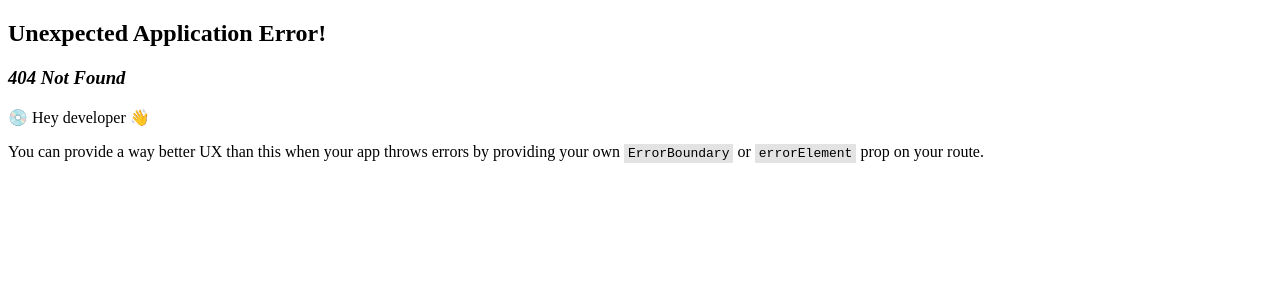
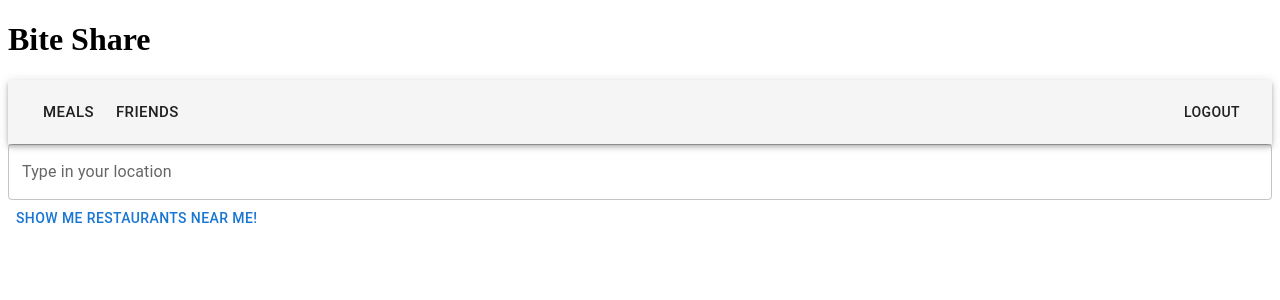
Before and after one commit to rpp2205-boc-dolomite/biteshare-app, a React app: page /searchRest in a window 1280 px wide. Before the commit this address had no page. Shown: the top 300 px of the page. Built offline with nearby package versions, Linux system fonts and the light colour scheme; the HTML template or start-up script is replaced by a standard one.

Commit message:
restaurant search is now working, 20 closest restaurants displayed, sorted by distance, select function started, need to finish to pass on name

```diff
--- a/client/src/components/Restaurant/RestaurantSearch.jsx
+++ b/client/src/components/Restaurant/RestaurantSearch.jsx
@@ -1,13 +1,19 @@
 import React, { useState } from 'react';
 import axios from 'axios';
 import Navbar from '../Navbar.jsx';
-import {Button, Box, Typography, TextField, List, ListItem, ListItemButton} from '@mui/material';
+import {Button, Box, Typography, TextField, List, ListItem, ListItemButton, Divider} from '@mui/material';
 
 const RestaurantSearch = ({}) => {
   const [local, setLocation] = useState('');
   const [restName, setRestName] = useState('');
   const [restAddress, setRestAddress] = useState('')
   const [businesses, setBusinesses] = useState([]);
+  const [selectedIndex, setSelectedIndex] = React.useState(1);
+
+  const handleListItemClick = (event, index) => {
+    setSelectedIndex(index);
+    console.log(event.target.outerText);
+  };
 
   const handleLocation = (e) => {
     setLocation(e.target.value);
@@ -23,9 +29,10 @@ const RestaurantSearch = ({}) => {
   // }
 
   const searchLocal = (local) => {
-    axios.get('/biz', {location: local})
+    axios.get(`/biz?location=${local}`)
       .then ((results) => {
-        console.log(results)
+        setBusinesses(results.data);
+        console.log(results.data)
       })
       .catch ((err) => {
         console.log(err);
@@ -41,13 +48,31 @@ const RestaurantSearch = ({}) => {
       alignItems="center"
       justifyContent="center"
     >
-      <TextField fullWidth label="Type in your location" onChange={handleLocation} value={local} />
-      <Button onClick={searchLocal}>Show me restaurants near me!</Button>
+      <TextField fullWidth label="Type in your location" onChange={handleLocation} />
+      <Button onClick={() => {searchLocal(local)}}>Show me restaurants near me!</Button>
+      <List>
+      {businesses.map((bus, index) => {
+      return (
+        <ListItem key={index}>
+        <ListItemButton
+          selected={selectedIndex === 0}
+          onClick={(event) => handleListItemClick(event, 0)}
+        >
+
+          <Typography variant="h6"></Typography>
+          <Typography variant="h6">
+          {bus.name} {bus.location.display_address[0]} {bus.location.display_address[1]}
+          </Typography>
+          </ListItemButton>
+        </ListItem>
+
+      )
+    })}
+      </List>
     </Box>
   </Box>
   )
 }
 
 
-
 export default RestaurantSearch;
--- a/client/src/index.jsx
+++ b/client/src/index.jsx
@@ -10,6 +10,7 @@ import Review from './components/Review.jsx';
 import SignUp from './components/SignUp.jsx';
 import Login from './components/Login.jsx';
 import FriendsPage from './components/FriendsPage.jsx';
+import RestaurantSearch from './components/Restaurant/RestaurantSearch.jsx';
 
 
 import {
@@ -26,7 +27,8 @@ const router = createBrowserRouter([
   {path:"/meal", element:<Meal />},
   {path: "/review", element: <Review />},
   //{path: "/mealdetail", element: }
-  {path:'/friends', element:<FriendsPage />}
+  {path:'/friends', element:<FriendsPage />},
+  {path:"/searchRest", element:<RestaurantSearch />}
 ])
 
 createRoot(document.getElementById('app')).render(
```
Also changed, not shown: 2 other files (tests, documents, lock files or other folders).
